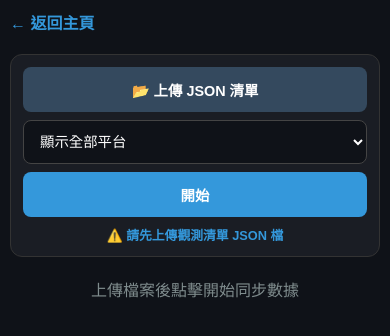
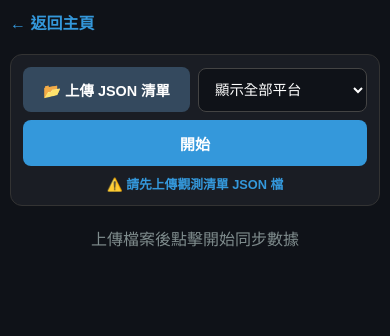
Before and after one commit to Joannaaaaaa/my-web, a website: page comment.html in a window 390 px wide. Drawn offline with Linux system fonts and the light colour scheme.

Commit message:
手機排版改善2

```diff
--- a/comment.html
+++ b/comment.html
@@ -18,7 +18,7 @@
             border: 1px solid #333;
             margin-bottom: 20px;
         }
-        /* ✨ 工具列佈局：桌面版保持水平排列 */
+        /* ✨ 工具列佈局：桌面版保持水平一條龍排列 */
         .filter-group {
             display: flex;
             gap: 10px;
@@ -27,7 +27,7 @@
             align-items: center;
         }
 
-        /* 隱藏原生醜醜的 file input，用 label 來做美化按鈕 */
+        /* 隱藏原生 file input */
         .btn-upload {
             background: #34495e;
             color: white;
@@ -38,7 +38,7 @@
             font-size: 0.95rem;
             transition: background 0.2s;
             white-space: nowrap;
-            text-align: center; /* 讓文字在手機堆疊時置中 */
+            text-align: center;
         }
         .btn-upload:hover { background: #2c3e50; }
 
@@ -73,7 +73,7 @@
         .reply-card { border-left: 4px solid var(--reply-gold); background: rgba(241, 196, 15, 0.05); margin-left: 20px; }
         .best-badge { position: absolute; top: -10px; left: -10px; background: var(--best-green); color: white; padding: 4px 12px; border-radius: 6px; font-weight: bold; font-size: 0.8rem; box-shadow: 0 0 10px rgba(39, 174, 96, 0.5); }
         .user-info { font-size: 0.9rem; color: var(--primary); font-weight: bold; margin-bottom: 10px; }
-        .platform-tag { font-size: 0.7rem; padding: 2px 6px; border-radius: 4px; margin-left: 8px; vertical-align: middle; }
+        .platform-tag { font-size: 0.7rem; padding: 3px 8px; border-radius: 6px; font-weight: bold; vertical-align: middle; }
         .wt-tag { background: #00d564; color: black; }
         .ridi-tag { background: #1e9eff; color: white; }
         .content { font-size: 1.05rem; line-height: 1.6; white-space: pre-wrap; margin-bottom: 15px; }
@@ -82,30 +82,39 @@
         .reply-hint { font-size: 0.8rem; color: var(--reply-gold); margin-bottom: 8px; }
         #status-summary { color: #27ae60; font-size: 1.1rem; margin-top: 10px; font-weight: bold; }
 
-        /* ✨ RWD 行動裝置優化 (螢幕小於 600px 時生效) */
+        /* ✨ RWD 行動裝置排版優化 */
         @media screen and (max-width: 600px) {
-            body { padding: 10px; } /* 縮小網頁邊距 */
+            body { padding: 10px; }
+            .search-box { padding: 12px; }
 
-            /* 搜尋框內元素由水平改為垂直堆疊 */
-            .search-box { padding: 12px; }
+            /* 手機版改用 wrap，以便配置精緻佈局 */
             .filter-group {
-                flex-direction: column;
-                align-items: stretch; /* 元素撐滿寬度 */
+                flex-wrap: wrap;
                 gap: 8px;
             }
 
-            /* 手機版按鈕和輸入框大小調整 */
-            .btn-upload, .select-platform, .btn-search {
-                width: 100%; /* 撐滿父容器 */
+            /* 📂 上傳按鈕與下拉選單：在手機版變成左右併排各佔一半（按鈕不變肥） */
+            .btn-upload, .select-platform {
+                flex: 1;
+                width: calc(50% - 4px) !important;
                 font-size: 0.9rem;
-                padding: 12px; /* 增加點擊區域 */
-                box-sizing: border-box; /* 確保 padding 不影響寬度計算 */
+                padding: 12px;
+                box-sizing: border-box;
+            }
+
+            /* 🚀 開始按鈕：在手機版獨佔下方一整行，超級好點擊 */
+            .btn-search {
+                width: 100% !important;
+                font-size: 0.95rem;
+                padding: 12px;
+                box-sizing: border-box;
+                text-align: center;
             }
 
             .comment-card { padding: 15px; margin-bottom: 15px; }
             .best-badge { top: -8px; left: -8px; font-size: 0.7rem; padding: 3px 8px; }
             .content { font-size: 0.95rem; }
-            .footer-metrics { gap: 10px; flex-wrap: wrap; /* 指標過多時自動換行 */ }
+            .footer-metrics { gap: 10px; flex-wrap: wrap; }
             .date { width: 100%; text-align: left; margin-top: 5px; margin-left: 0; }
             #fileNameDisplay { font-size: 0.75rem; }
             #status-summary { font-size: 1rem; }
@@ -142,15 +151,12 @@
 </div>
 
 <script>
-    // 智慧型網域分流：如果是本地測試就用 localhost，上傳到雲端就自動連到 Render
     const API_BASE_URL = window.location.protocol === 'https:'
     ? 'https://webtoon-api-e0vg.onrender.com'
     : 'http://localhost:3000';
 
-    // 全域變數，用來儲存使用者上傳後解析出來的陣列
     let uploadedQueue = null;
 
-    // 處理檔案選取的函數
     function handleFileSelect(input) {
         const file = input.files[0];
         const nameDisplay = document.getElementById('fileNameDisplay');
@@ -163,7 +169,6 @@
         const reader = new FileReader();
         reader.onload = function(e) {
             try {
-                // 將讀取到的文字解析為 JSON 物件
                 uploadedQueue = JSON.parse(e.target.result);
                 statusText.innerHTML = `✅ 成功載入 ${uploadedQueue.length} 筆觀測目標，請點擊「開始」按鈕。`;
                 console.log("成功匯入佇列:", uploadedQueue);
@@ -198,7 +203,6 @@
         const statusSummary = document.getElementById('status-summary');
         const selectedPlatform = document.getElementById('platformFilter').value;
 
-        // 【檢查點】如果使用者還沒上傳檔案就按開始，進行提示
         if (!uploadedQueue || uploadedQueue.length === 0) {
             alert("請先點擊『上傳 JSON 清單』按鈕選取您的 JSON 檔案！");
             return;
@@ -215,7 +219,6 @@
             statusSummary.innerHTML = `累積讚數: ${totalLikes} | 累積被回覆數: ${totalReplies}`;
         };
 
-        // 這裡直接改用全域的 uploadedQueue 變數跑迴圈
         for (const item of uploadedQueue) {
             if (selectedPlatform !== 'all' && item.platform !== selectedPlatform) {
                 continue;
@@ -365,10 +368,19 @@
 
             const metrics = getMetrics(c, item.platform);
 
+            // 完美讀取作品名稱
+            const workTitle = item.title ? `${item.title} (第 ${item.volume} 話)` : `作品 ID: ${item.id}`;
+
             card.innerHTML = `
                 ${isBest ? '<div class="best-badge" style="z-index: 10;">👑 BEST</div>' : ''}
+
+                <div style="font-size: 0.85rem; color: #95a5a6; margin-bottom: 12px; font-weight: bold; display: flex; align-items: center; flex-wrap: wrap; gap: 6px;">
+                    <span class="platform-tag ${isWT ? 'wt-tag' : 'ridi-tag'}" style="margin-left: 0; padding: 3px 8px; font-size: 0.75rem; font-weight: bold; border-radius: 6px;">${item.platform.toUpperCase()}</span>
+                    <span style="color: #f39c12; background: rgba(243, 156, 18, 0.1); padding: 2px 8px; border-radius: 4px;">${workTitle}</span>
+                </div>
+
                 ${parentBody ? `<div class="reply-hint">⤴ 回覆留言：「${parentBody.substring(0, 15)}...」</div>` : ''}
-                <div class="user-info">👤 ${name} <span class="platform-tag ${isWT ? 'wt-tag' : 'ridi-tag'}">${item.platform}</span></div>
+                <div class="user-info">👤 ${name}</div>
                 <div class="content">${body}</div>
                 <div class="footer-metrics">
                     <div class="metric-item">👍 ${metrics.likes}</div>
```
Also changed, not shown: 1 other file.
